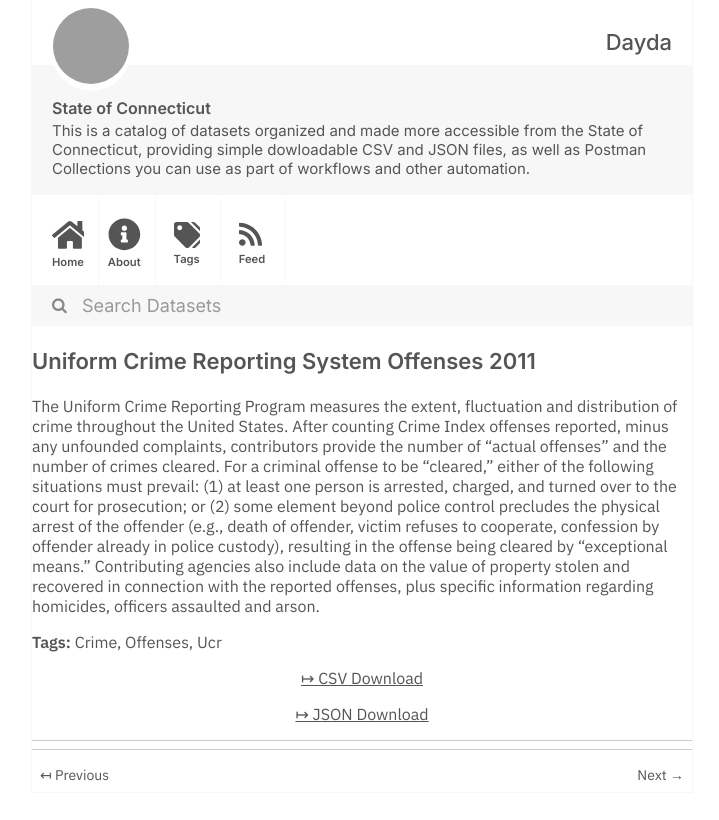
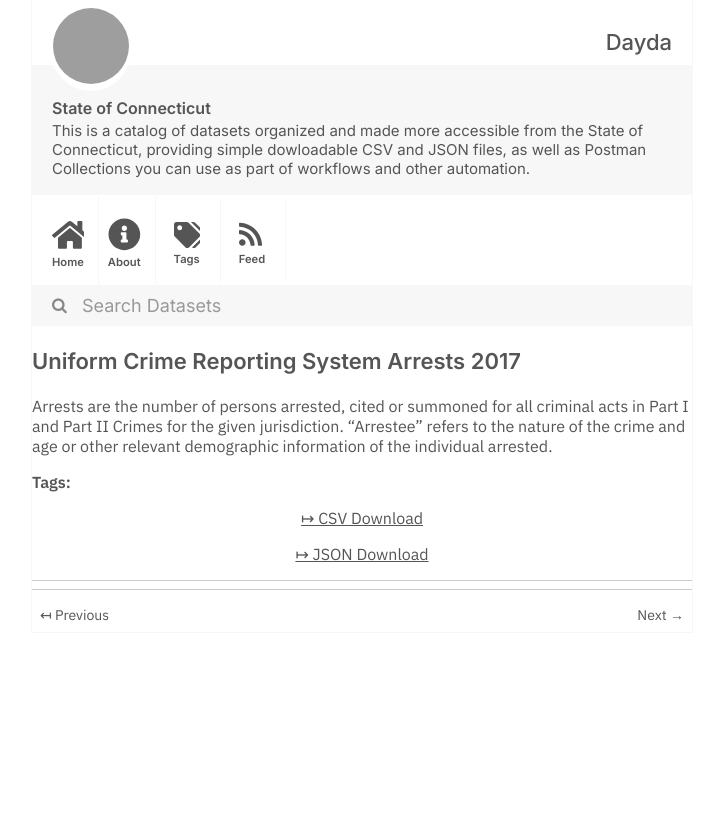
Before and after one commit to dayda-entities/state-of-connecticut, a Jekyll site: the page built from _posts/2020-11-12-uniform-crime-reporting-system.md, in a window 1280 px wide, cut to the strip 0-820 px from the top of the page. Shown: the whole strip, without its empty margins (278-997 px from the left). Built offline with Jekyll 4.4.1, drawn with Linux system fonts in a browser that asks for light colours; grey boxes are pictures that could not be loaded.

Commit message:
Publish Data

```diff
--- a/_posts/2020-11-12-uniform-crime-reporting-system.md
+++ b/_posts/2020-11-12-uniform-crime-reporting-system.md
@@ -1,18 +1,15 @@
 ---
-title: Uniform Crime Reporting System Offenses 2011
-created: '2020-11-12T14:55:08.795946'
-modified: '2020-11-12T14:55:08.795952'
+title: Uniform Crime Reporting System Arrests 2017
+created: '2020-11-12T14:56:42.405905'
+modified: '2020-11-12T14:56:42.405916'
 state: active
 type: dataset
-tags:
-  - Crime
-  - Offenses
-  - Ucr
+tags: []
 groups:
   - Local Government
-csv_url: 'https://data.ct.gov/api/views/aih9-zm8u/rows.csv?accessType=DOWNLOAD'
-json_url: 'https://data.ct.gov/api/views/aih9-zm8u/rows.json?accessType=DOWNLOAD'
+csv_url: 'https://data.ct.gov/api/views/k8ih-2gp5/rows.csv?accessType=DOWNLOAD'
+json_url: 'https://data.ct.gov/api/views/k8ih-2gp5/rows.json?accessType=DOWNLOAD'
 layout: post
 
 ---
-The Uniform Crime Reporting Program measures the extent, fluctuation and distribution of crime throughout the United States. After counting Crime Index offenses reported, minus any unfounded complaints, contributors provide the number of “actual offenses” and the number of crimes cleared. For a criminal offense to be “cleared,” either of the following situations must prevail: (1) at least one person is arrested, charged, and turned over to the court for prosecution; or (2) some element beyond police control precludes the physical arrest of the offender (e.g., death of offender, victim refuses to cooperate, confession by offender already in police custody), resulting in the offense being cleared by “exceptional means.” Contributing agencies also include data on the value of property stolen and recovered in connection with the reported offenses, plus specific information regarding homicides, officers assaulted and arson.
+Arrests are the number of persons arrested, cited or summoned for all criminal acts in Part I and Part II Crimes for the given jurisdiction. "Arrestee" refers to the nature of the crime and age or other relevant demographic information of the individual arrested.
```
